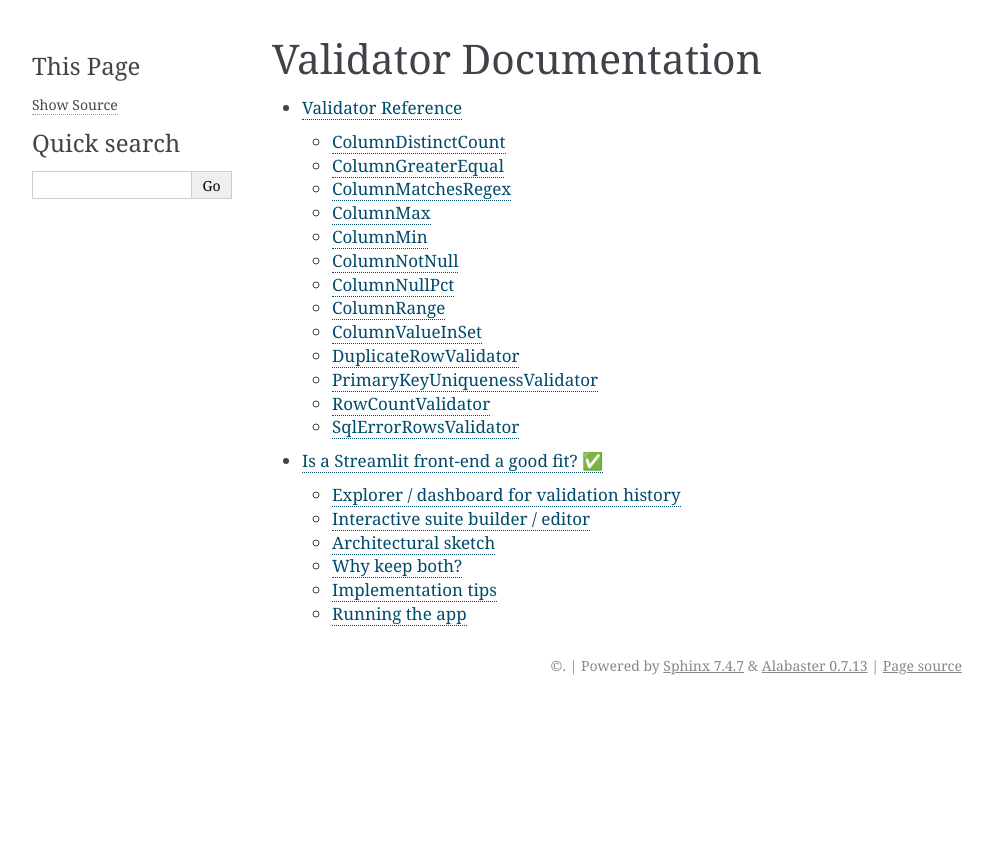
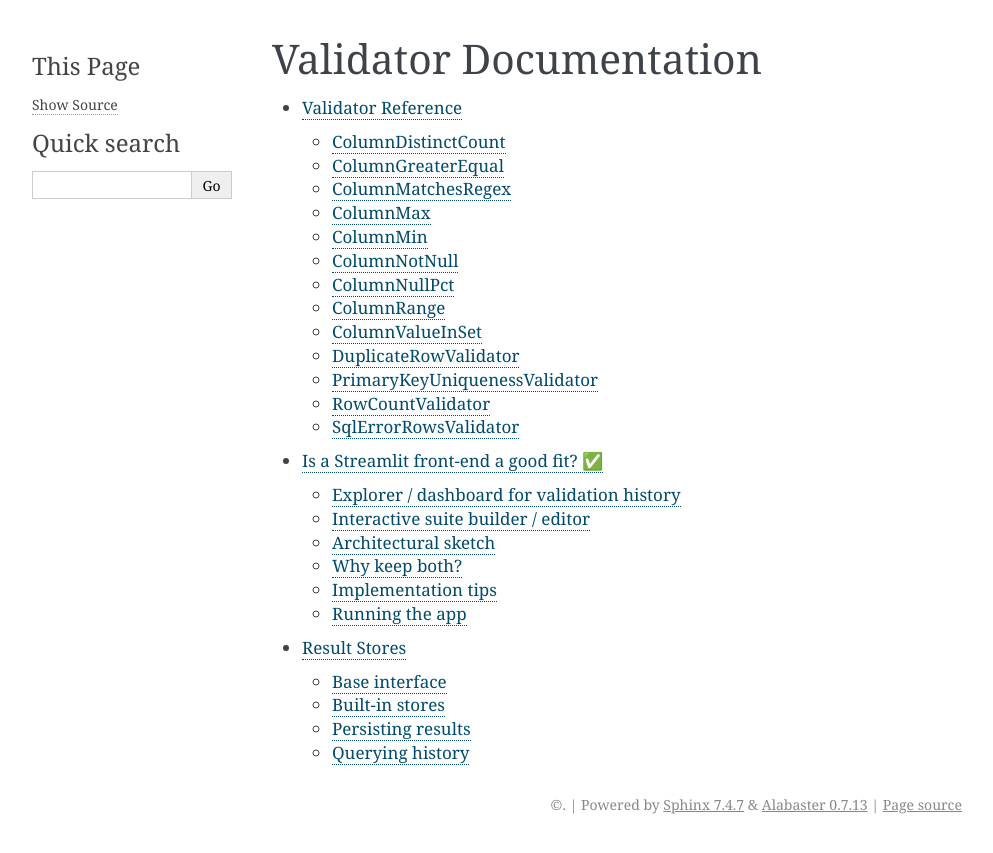
Before and after one commit to Tysony1982/validator, a Sphinx documentation site: the page built from docs/index.rst, in a window 1280 px wide. Shown: the top 853 px of the page, without its empty margins (148-1141 px from the left). Built offline with Sphinx 7.4.7, drawn with Linux system fonts in a browser that asks for light colours; some of the changed lines change nothing that is shown.

Commit message:
docs: add result store guide

```diff
--- a/docs/index.rst
+++ b/docs/index.rst
@@ -6,3 +6,4 @@
 
    validators
    streamlit
+   stores
--- /dev/null
+++ b/docs/stores.rst
@@ -0,0 +1,93 @@
+Result Stores
+=============
+
+Validator separates validation execution from persistence using a small
+:class:`~src.expectations.store.base.BaseResultStore` interface.  A store
+receives a :class:`~src.expectations.result_model.RunMetadata` object and
+all produced :class:`~src.expectations.result_model.ValidationResult`
+instances and decides how to save them.
+
+Base interface
+--------------
+
+.. code-block:: python
+
+    class BaseResultStore(ABC):
+        """Abstract interface for persistence backends."""
+
+        @abstractmethod
+        def persist_run(
+            self,
+            run: RunMetadata,
+            results: Sequence[ValidationResult],
+            sla_config: SLAConfig | None = None,
+        ) -> None:
+            """Persist a run and all its validation results."""
+
+Built-in stores
+---------------
+
+``DuckDBResultStore``
+~~~~~~~~~~~~~~~~~~~~~
+Persists all artefacts into a DuckDB database using
+:class:`~src.expectations.engines.duckdb.DuckDBEngine`.  The schema is
+created automatically and contains four tables:
+
+``slas``
+    SLA configurations keyed by ``sla_name``.
+``runs``
+    Run metadata including timestamps and associated SLA.
+``results``
+    One row per validator execution with severity and optional details.
+``statistics``
+    Optional column level metrics produced by
+    :class:`~src.expectations.stats.TableStatsCollector`.
+
+Because data lives in a database it can be pruned with regular SQL, e.g.::
+
+    DELETE FROM runs WHERE started_at < DATE '2024-01-01';
+
+The store exposes a read-only ``connection`` property.  Use plain SQL or
+``src.utils.store_context.store_connection`` to perform ad-hoc queries.
+
+``FileResultStore``
+~~~~~~~~~~~~~~~~~~~
+Writes JSON artefacts to a directory on disk.  Each run generates
+``runs/<run_id>.json`` and ``results/<run_id>.jsonl`` while SLA configs and
+statistics are saved under ``slas`` and ``statistics`` respectively.
+Cleanup simply means deleting the corresponding files.  To analyse data
+later, read the JSON files with standard Python tools such as
+``pandas.read_json``.
+
+Persisting results
+------------------
+
+Stores integrate with both the high level workflow helper and the service
+API.  The :func:`~src.expectations.workflow.run_validations` function takes
+any ``BaseResultStore`` and persists a run automatically::
+
+    from src.expectations.engines.duckdb import DuckDBEngine
+    from src.expectations.runner import ValidationRunner
+    from src.expectations.store import DuckDBResultStore
+    from src.expectations.workflow import run_validations
+
+    runner = ValidationRunner({"duck": DuckDBEngine("example.db")})
+    store = DuckDBResultStore(DuckDBEngine("results.db"))
+    run, results = run_validations(
+        suite_name="demo",
+        bindings=[("duck", "orders", [])],
+        runner=runner,
+        store=store,
+    )
+
+The :class:`~src.service.api.Service` wires the same store into its REST
+endpoints so validations triggered via ``POST /runs/{suite_name}`` are
+persisted in exactly the same way.
+
+Querying history
+----------------
+
+For databases, issue SQL queries against the ``runs`` and ``results``
+tables to build dashboards or derive trends.  With the file store, load
+the JSON artefacts and aggregate with your tool of choice.  Regular
+deletes or file removal keep the history at a manageable size.
```
